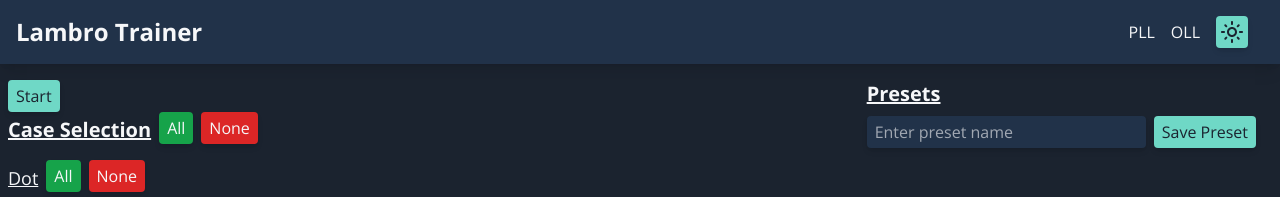
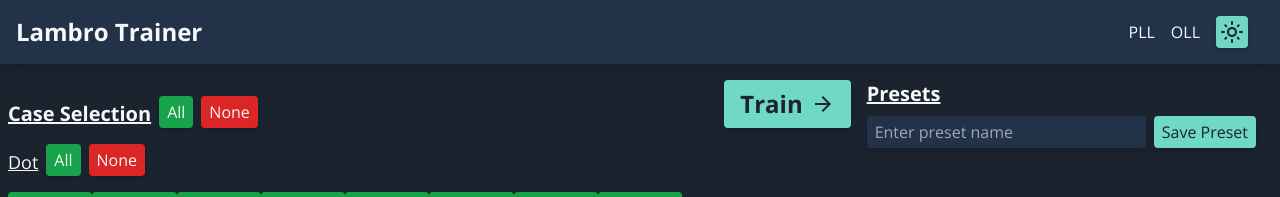
Before and after one commit to andlamb2002/lambro-trainer, a React (Vite) app: page /oll in a window 1280 px wide. Shown: the top 197 px of the page. Built offline with nearby package versions, Linux system fonts and the light colour scheme.

Commit message:
Fix train button

```diff
--- a/src/Trainer/Components/CasesSection.tsx
+++ b/src/Trainer/Components/CasesSection.tsx
@@ -2,6 +2,8 @@ import { useNavigate } from "react-router-dom";
 
 import CaseItem from "./CaseItem";
 import type { Case } from "../interfaces";
+
+import { MdArrowForward } from "react-icons/md";
 
 interface Props {
     cases: Case[];
@@ -28,18 +30,21 @@ function CasesSection({ cases, toggleCase, toggleAllCases, toggleCasesInSet }: P
 
     return (
         <div>
-            <button
-                className="btn btn-primary"
-                onClick={() => navigate("timer")}
-            >
-                Start
-            </button>
+            <div className="flex justify-between">
+                <div className="flex gap-2 items-end">
+                    <h2 className="text-xl font-bold underline">Case Selection</h2>
+                    <button className="btn btn-success" onClick={() => toggleAllCases(true)}>All</button>
+                    <button className="btn btn-danger" onClick={() => toggleAllCases(false)}>None</button>
+                </div>
+                <button
+                    className="btn btn-primary flex items-center gap-2 text-2xl font-bold px-4 py-2"
+                    onClick={() => navigate("timer")}
+                >
+                    Train
+                    <MdArrowForward size={24} />
+                </button>
+            </div>
 
-            <div className="flex gap-2 items-end">
-                <h2 className="text-xl font-bold underline">Case Selection</h2>
-                <button className="btn btn-success" onClick={() => toggleAllCases(true)}>All</button>
-                <button className="btn btn-danger" onClick={() => toggleAllCases(false)}>None</button>
-            </div>
 
             {Object.entries(groupedCases).map(([setName, setCases]) => (
                 <div key={setName}>
```
